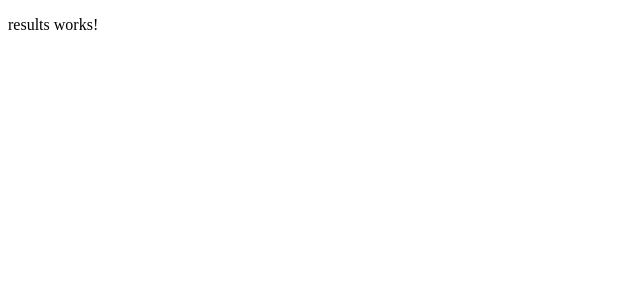
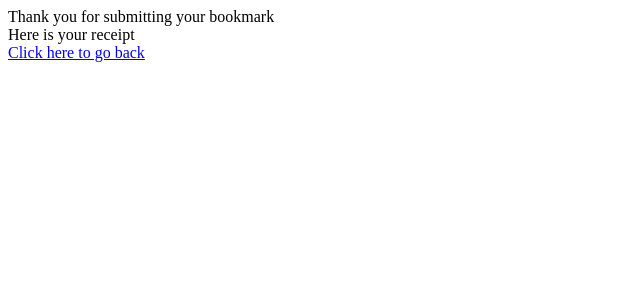
Before and after one commit to jasonvictorio/phantom-bookmark, an Angular app: page /results/1 in a window 1280 px wide. Shown: the top 300 px of the page, without its empty margins (0-640 px from the left). Built offline with nearby package versions, Linux system fonts and the light colour scheme.

Commit message:
implement results page

```diff
--- a/src/app/pages/results/results.component.html
+++ b/src/app/pages/results/results.component.html
@@ -1 +1,14 @@
-<p>results works!</p>
+<div>
+  <div>Thank you for submitting your bookmark</div>
+
+  <div>Here is your receipt</div>
+
+  <div class="results-bookmark">
+    <div class="results-property" *ngFor="let property of bookmark | keyvalue">
+      <div class="results-label">{{ property.key }}</div>
+      <div class="results-value">{{ property.value }}</div>
+    </div>
+  </div>
+
+  <a routerLink="/overview">Click here to go back</a>
+</div>
--- a/src/app/pages/results/results.component.ts
+++ b/src/app/pages/results/results.component.ts
@@ -1,15 +1,26 @@
 import { Component, OnInit } from '@angular/core';
+import { ActivatedRoute } from '@angular/router';
+
+import { Bookmark } from 'src/app/models/bookmark';
+import { BookmarkService } from 'src/app/services/bookmark.service';
 
 @Component({
   selector: 'app-results',
   templateUrl: './results.component.html',
-  styleUrls: ['./results.component.scss']
+  styleUrls: ['./results.component.scss'],
 })
 export class ResultsComponent implements OnInit {
+  bookmark?: Bookmark;
 
-  constructor() { }
+  constructor(
+    private route: ActivatedRoute,
+    private bookmarkService: BookmarkService
+  ) {}
 
   ngOnInit(): void {
+    const id = Number(this.route.snapshot.paramMap.get('id'));
+    this.bookmarkService.getBookmark(id).subscribe((bookmark) => {
+      this.bookmark = bookmark;
+    });
   }
-
 }
```
